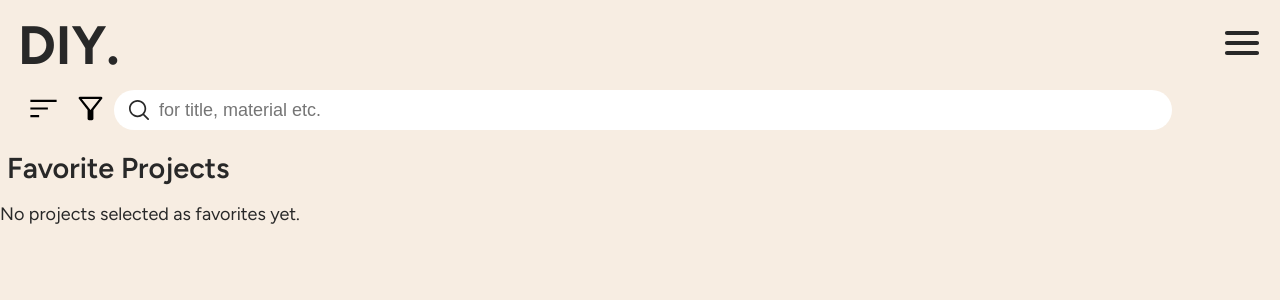
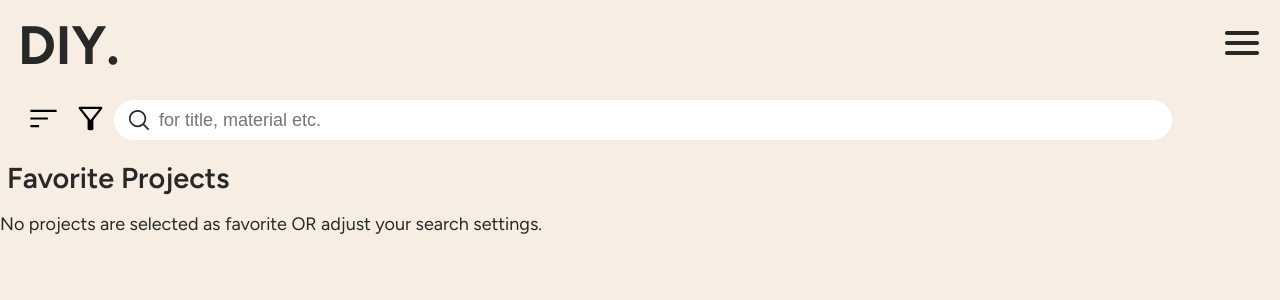
Before and after one commit to jana-scheidemann/DIY.-2.0, a Next.js app: page /projects/favorites in a window 1280 px wide. Shown: the top 300 px of the page. Built offline with nearby package versions, Linux system fonts and the light colour scheme.

Commit message:
clean code, fix searchfield look

```diff
--- a/components/SearchField.js
+++ b/components/SearchField.js
@@ -211,9 +211,7 @@ export default function SearchField({
       )}
 
       {searchResults.length === 0 && (
-        <p hidden={false}>
-          No results found. Please adjust your search settings.
-        </p>
+        <p>No results found. Please adjust your search settings.</p>
       )}
     </>
   );
--- a/components/StyledComponents/StyledInput.js
+++ b/components/StyledComponents/StyledInput.js
@@ -3,7 +3,7 @@ import styled from "styled-components";
 export const StyledInputSearch = styled.label`
   display: flex;
   width: 90%;
-  margin: 0px 0px 20px 20px;
+  margin: 10px 0px 20px 20px;
 `;
 
 export const StyledInputSearchField = styled.input`
--- a/pages/projects/favorites.js
+++ b/pages/projects/favorites.js
@@ -34,7 +34,9 @@ export default function FavoritesPage({
       <StyledHeadlineH2>Favorite Projects</StyledHeadlineH2>
 
       {favoriteProjects.length === 0 && (
-        <p hidden={false}>No projects selected as favorites yet.</p>
+        <p>
+          No projects are selected as favorite OR adjust your search settings.
+        </p>
       )}
 
       <StyledSection>
```
